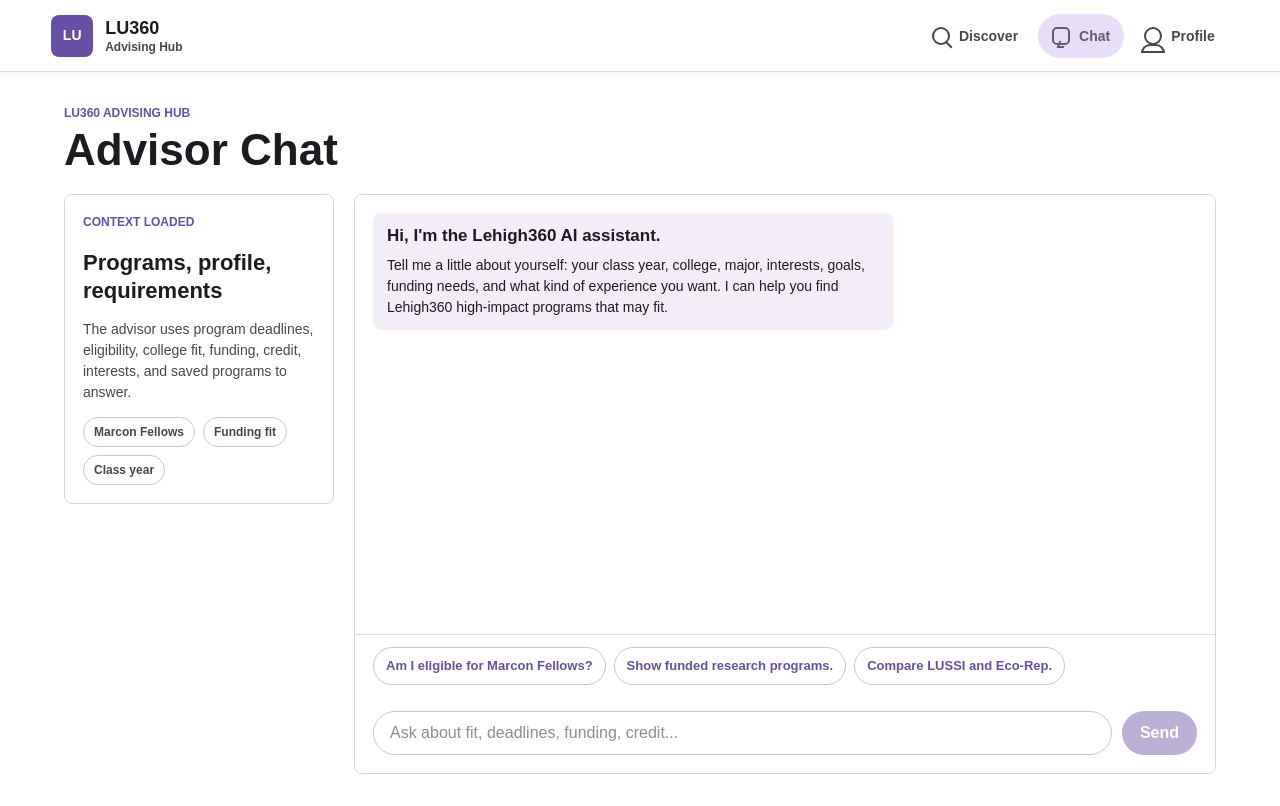
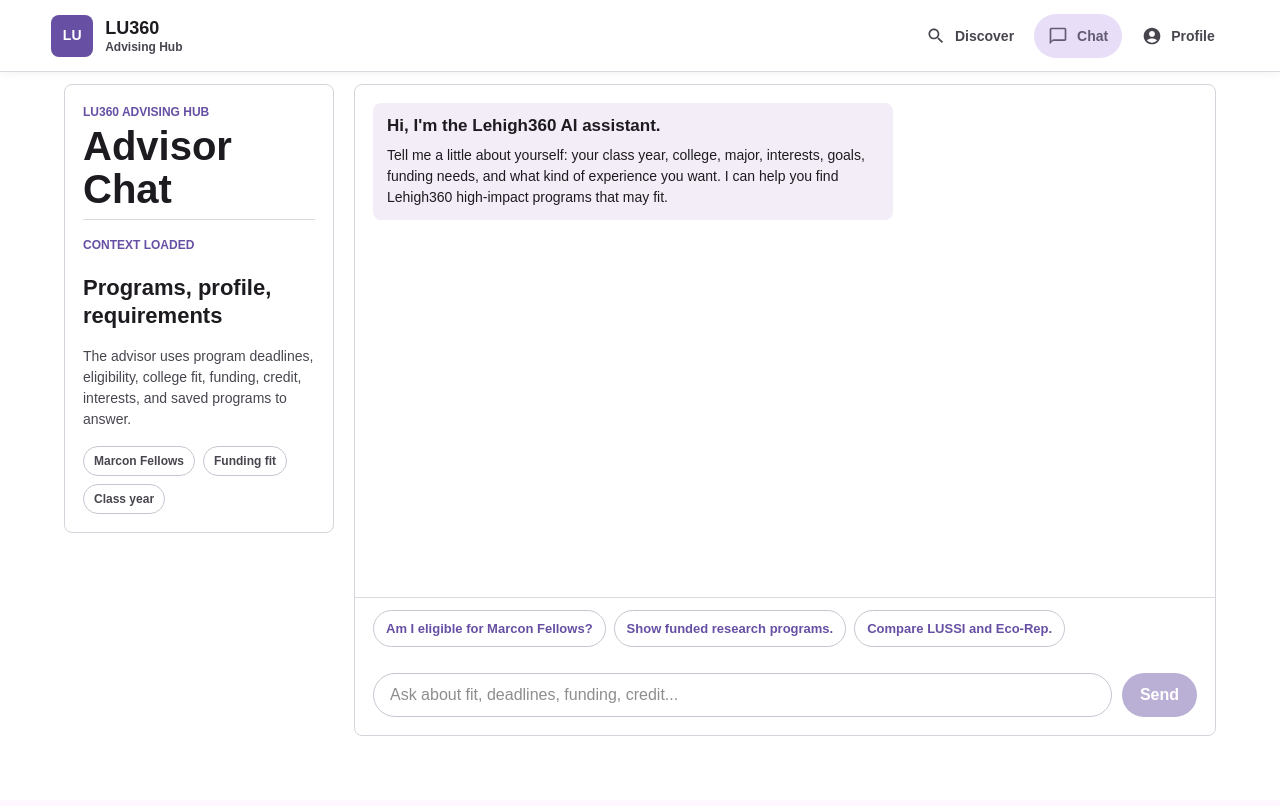
Before and after one commit to dpm227/lu360-advising-hub, a Next.js app in the folder advising-hub/: page /chat in a window 1280 px wide. Built offline with nearby package versions, Linux system fonts and the light colour scheme.

Commit message:
update to mui icons

```diff
--- a/advising-hub/app/chat/page.tsx
+++ b/advising-hub/app/chat/page.tsx
@@ -113,9 +113,13 @@
   }
 
   return (
-    <AppShell active="chat" title="Advisor Chat">
+    <AppShell active="chat" title="Advisor Chat" hidePageHeader>
       <section className="chat-layout">
         <div className="chat-summary">
+          <div className="chat-title-block">
+            <p className="eyebrow">LU360 Advising Hub</p>
+            <h1>Advisor Chat</h1>
+          </div>
           <p className="eyebrow">Context loaded</p>
           <h2>Programs, profile, requirements</h2>
           <p>
--- a/advising-hub/app/globals.css
+++ b/advising-hub/app/globals.css
@@ -154,60 +154,8 @@
   line-height: 1.08;
 }
 
-.material-symbol {
-  display: inline-block;
-  position: relative;
-  width: 18px;
-  height: 18px;
+.nav-icon {
   flex: 0 0 auto;
-}
-
-.material-symbol.search {
-  border: 2px solid currentColor;
-  border-radius: 50%;
-}
-
-.material-symbol.search::after {
-  content: "";
-  position: absolute;
-  right: -5px;
-  bottom: -3px;
-  width: 8px;
-  border-top: 2px solid currentColor;
-  transform: rotate(45deg);
-}
-
-.material-symbol.chat {
-  border: 2px solid currentColor;
-  border-radius: 5px;
-}
-
-.material-symbol.chat::after {
-  content: "";
-  position: absolute;
-  left: 4px;
-  bottom: -5px;
-  width: 7px;
-  height: 7px;
-  border-left: 2px solid currentColor;
-  border-bottom: 2px solid currentColor;
-  transform: skew(-20deg);
-}
-
-.material-symbol.profile {
-  border: 2px solid currentColor;
-  border-radius: 50%;
-}
-
-.material-symbol.profile::after {
-  content: "";
-  position: absolute;
-  left: -5px;
-  right: -5px;
-  bottom: -10px;
-  height: 9px;
-  border: 2px solid currentColor;
-  border-radius: 16px 16px 0 0;
 }
 
 .carousel-section {
@@ -591,6 +539,12 @@
   padding: 12px clamp(20px, 5vw, 64px) 32px;
 }
 
+.chat-layout {
+  height: calc(100vh - 104px);
+  min-height: 560px;
+  overflow: hidden;
+}
+
 .chat-summary,
 .profile-panel,
 .profile-side,
@@ -603,8 +557,20 @@
 .chat-summary {
   align-self: start;
   display: grid;
-  gap: 14px;
+  gap: 16px;
   padding: 18px;
+}
+
+.chat-title-block {
+  padding-bottom: 8px;
+  border-bottom: 1px solid color-mix(in srgb, var(--outline-variant), white 35%);
+}
+
+.chat-title-block h1 {
+  margin: 0;
+  font-size: clamp(30px, 4vw, 40px);
+  font-weight: 800;
+  line-height: 1.08;
 }
 
 .chat-summary p:not(.eyebrow) {
@@ -615,17 +581,20 @@
 }
 
 .chat-panel {
-  min-height: calc(100vh - 220px);
+  min-height: 0;
+  height: 100%;
   display: grid;
-  grid-template-rows: 1fr auto auto;
+  grid-template-rows: minmax(0, 1fr) auto auto;
   overflow: hidden;
 }
 
 .messages {
+  min-height: 0;
   display: flex;
   flex-direction: column;
   gap: 12px;
-  overflow: auto;
+  overflow-y: auto;
+  overscroll-behavior: contain;
   padding: 18px;
 }
 
@@ -862,6 +831,10 @@
   .profile-layout {
     grid-template-columns: 1fr;
   }
+
+  .chat-layout {
+    height: calc(100vh - 156px);
+  }
 }
 
 @media (max-width: 640px) {
@@ -939,8 +912,13 @@
   }
 
   .carousel-section,
-  .chat-layout,
   .profile-layout {
+    padding-inline: 16px;
+  }
+
+  .chat-layout {
+    height: calc(100vh - 142px);
+    min-height: 480px;
     padding-inline: 16px;
   }
 
--- a/advising-hub/components/AppShell.tsx
+++ b/advising-hub/components/AppShell.tsx
@@ -1,8 +1,12 @@
+import AccountCircleIcon from "@mui/icons-material/AccountCircle";
+import ChatBubbleOutlineOutlinedIcon from "@mui/icons-material/ChatBubbleOutlineOutlined";
+import SearchIcon from "@mui/icons-material/Search";
 import Link from "next/link";
 
 type AppShellProps = {
   active: "discover" | "chat" | "profile";
   title: string;
+  hidePageHeader?: boolean;
   children: React.ReactNode;
 };
 
@@ -13,10 +17,29 @@
 ] as const;
 
 function MaterialIcon({ type }: { type: (typeof navItems)[number]["icon"] }) {
-  return <span aria-hidden="true" className={`material-symbol ${type}`} />;
+  const iconProps = {
+    "aria-hidden": true,
+    className: "nav-icon",
+    fontSize: "small" as const,
+  };
+
+  if (type === "search") {
+    return <SearchIcon {...iconProps} />;
+  }
+
+  if (type === "chat") {
+    return <ChatBubbleOutlineOutlinedIcon {...iconProps} />;
+  }
+
+  return <AccountCircleIcon {...iconProps} />;
 }
 
-export function AppShell({ active, title, children }: AppShellProps) {
+export function AppShell({
+  active,
+  title,
+  hidePageHeader = false,
+  children,
+}: AppShellProps) {
   return (
     <main className="site-shell">
       <nav className="site-navbar" aria-label="Primary navigation">
@@ -45,10 +68,12 @@
       </nav>
 
       <section className="app-surface" aria-label={title}>
-        <header className="page-header">
-          <p className="eyebrow">LU360 Advising Hub</p>
-          <h1>{title}</h1>
-        </header>
+        {!hidePageHeader ? (
+          <header className="page-header">
+            <p className="eyebrow">LU360 Advising Hub</p>
+            <h1>{title}</h1>
+          </header>
+        ) : null}
         {children}
       </section>
     </main>
--- a/advising-hub/package.json
+++ b/advising-hub/package.json
@@ -16,6 +16,10 @@
     "scrape:programs": "node scripts/scrape-programs.mjs"
   },
   "dependencies": {
+    "@emotion/react": "^11.14.0",
+    "@emotion/styled": "^11.14.1",
+    "@mui/icons-material": "^9.0.0",
+    "@mui/material": "^9.0.0",
     "@prisma/client": "^7.1.0",
     "next": "16.2.4",
     "prisma": "^7.1.0",
```
Also changed, not shown: 1 other file (tests, documents, lock files or other folders).
